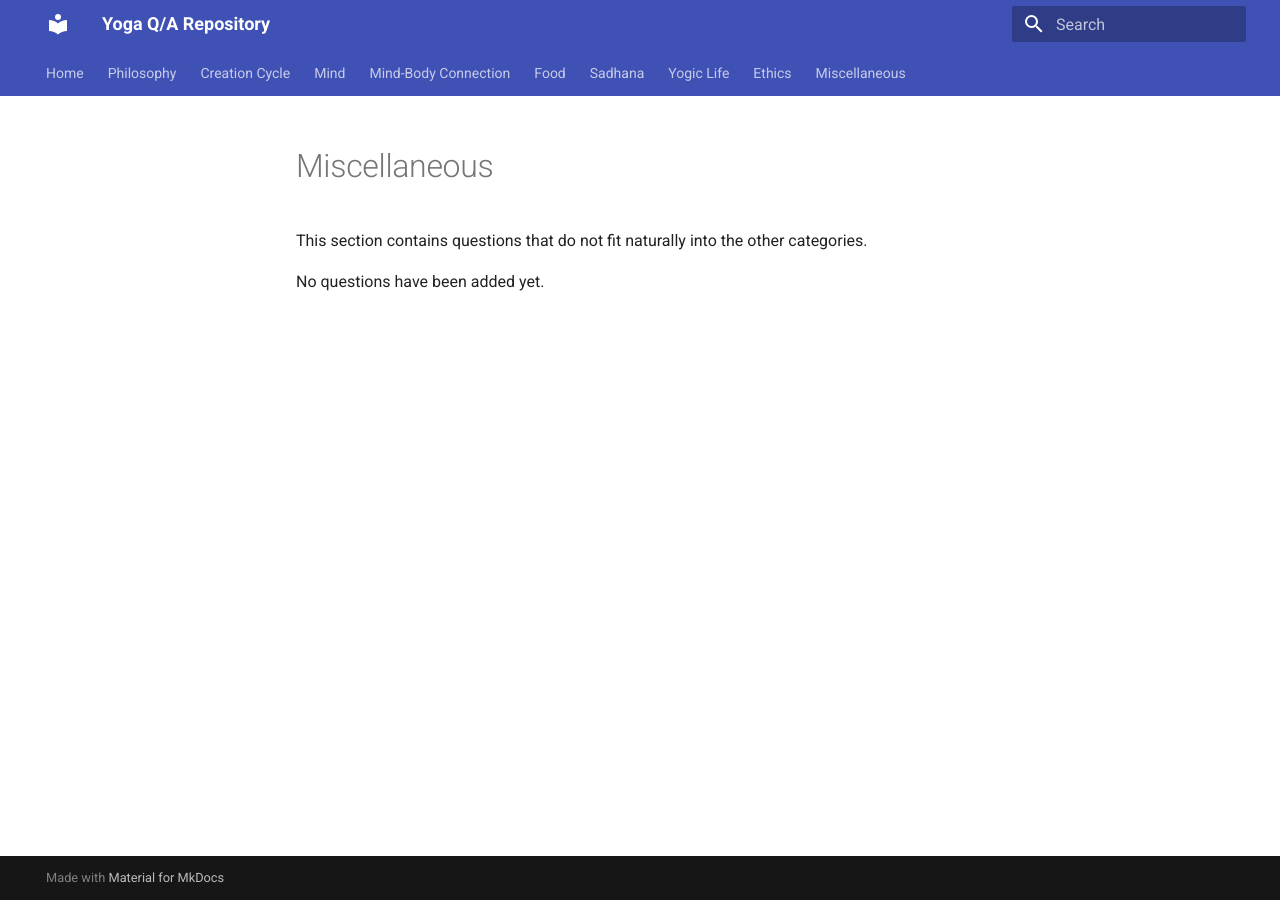
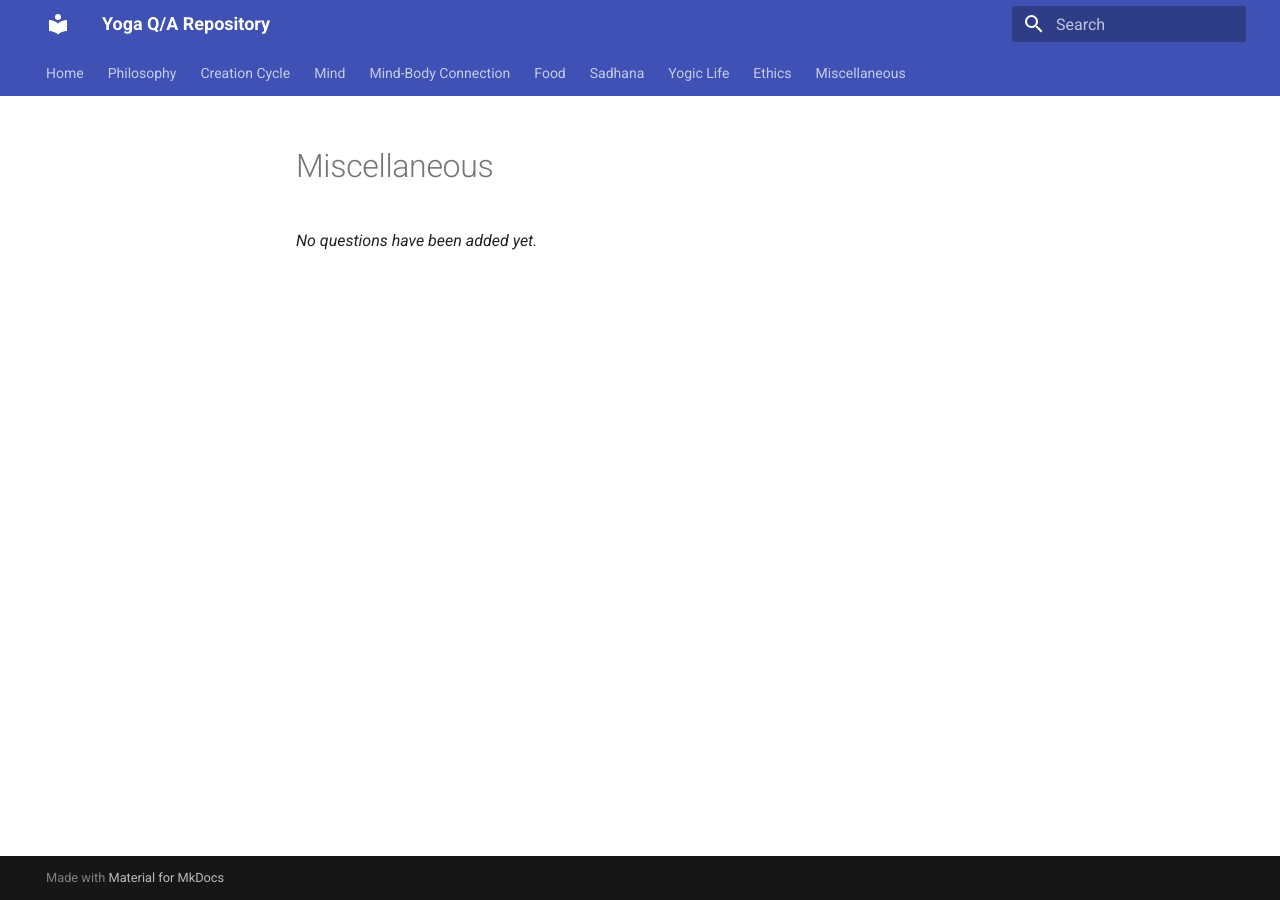
Before and after one commit to yogiclife/yoga-qa, an MkDocs documentation site: the page built from docs/miscellaneous/README.md, in a window 1280 px wide. Built offline with MkDocs 1.6.1 and Material for MkDocs 9.7.7, drawn with Linux system fonts in a browser that asks for light colours.

Commit message:
Update topic indices [skip ci]

```diff
--- a/docs/miscellaneous/README.md
+++ b/docs/miscellaneous/README.md
@@ -1,5 +1,3 @@
 # Miscellaneous
 
-This section contains questions that do not fit naturally into the other categories.
-
-No questions have been added yet.
+_No questions have been added yet._
```
